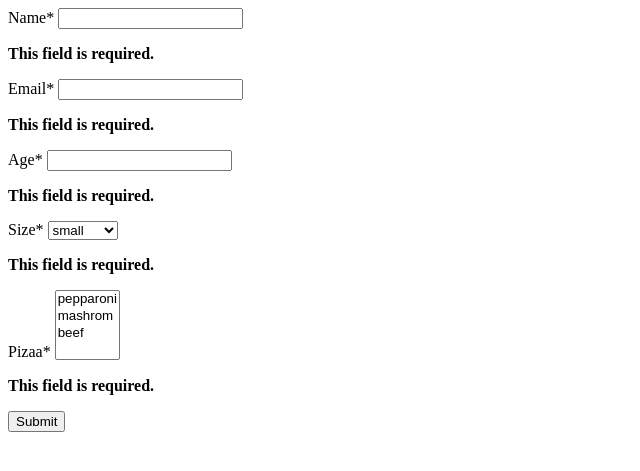
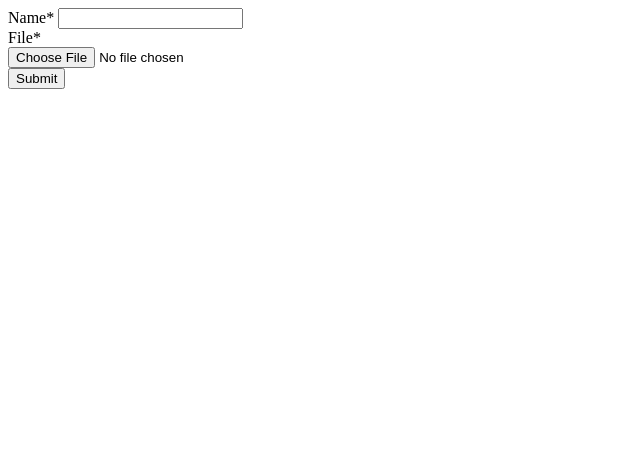
Before and after one commit to Md-RonyMia/basic_to_advance_django, a Django app: page /first_app/django_form/ in a window 1280 px wide. Shown: the top 471 px of the page, without its empty margins (0-640 px from the left). Run offline with Django 5.2, Linux system fonts and the light colour scheme; some libraries are stand-ins or nearby versions.

Commit message:
taking file from user and uploading it

```diff
--- a/newapp/forms.py
+++ b/newapp/forms.py
@@ -2,9 +2,4 @@ from django import forms
 
 class ContactForm(forms.Form):
     name=forms.CharField()
-    email=forms.EmailField()
-    age=forms.IntegerField()
-    CHOICES = [('s','small'),('m','medium'),('l','large')]
-    size=forms.ChoiceField(choices=CHOICES)
-    MEAL = [('p','pepparoni'),('m','mashrom'),('b','beef')]
-    pizaa=forms.MultipleChoiceField(choices=MEAL)
+    file=forms.FileField()
--- a/newapp/templates/django_form.html
+++ b/newapp/templates/django_form.html
@@ -8,9 +8,8 @@
     <title>Document</title>
 </head>
 <body>
-    <form method="POST">
+    <form method="POST" enctype="multipart/form-data">
         {% csrf_token %}
-
         {{form|crispy}}
          <button type="submit" class="btn btn-primary">Submit</button>
     </form>
--- a/newapp/views.py
+++ b/newapp/views.py
@@ -37,7 +37,16 @@ def user_form(request):
 
 
 def Django_form(request):
-    form=ContactForm(request.POST)
-    if form.is_valid():
-        print(form.cleaned_data)
-    return render(request,'django_form.html',{'form':form})
+    if request.method=='POST':
+        form=ContactForm(request.POST,request.FILES)
+        if form.is_valid():
+            file=form.cleaned_data['file']
+            with open('./newapp/upload/'+file.name,'wb+') as destination:
+                for chunk in file.chunks():
+                    destination.write(chunk)
+
+            print(form.cleaned_data)
+            return render(request,'django_form.html',{'form':form})
+    else:
+        form=ContactForm()
+        return render(request,'django_form.html',{'form':form})
```
Also changed, not shown: newapp/upload/r.png (added).
